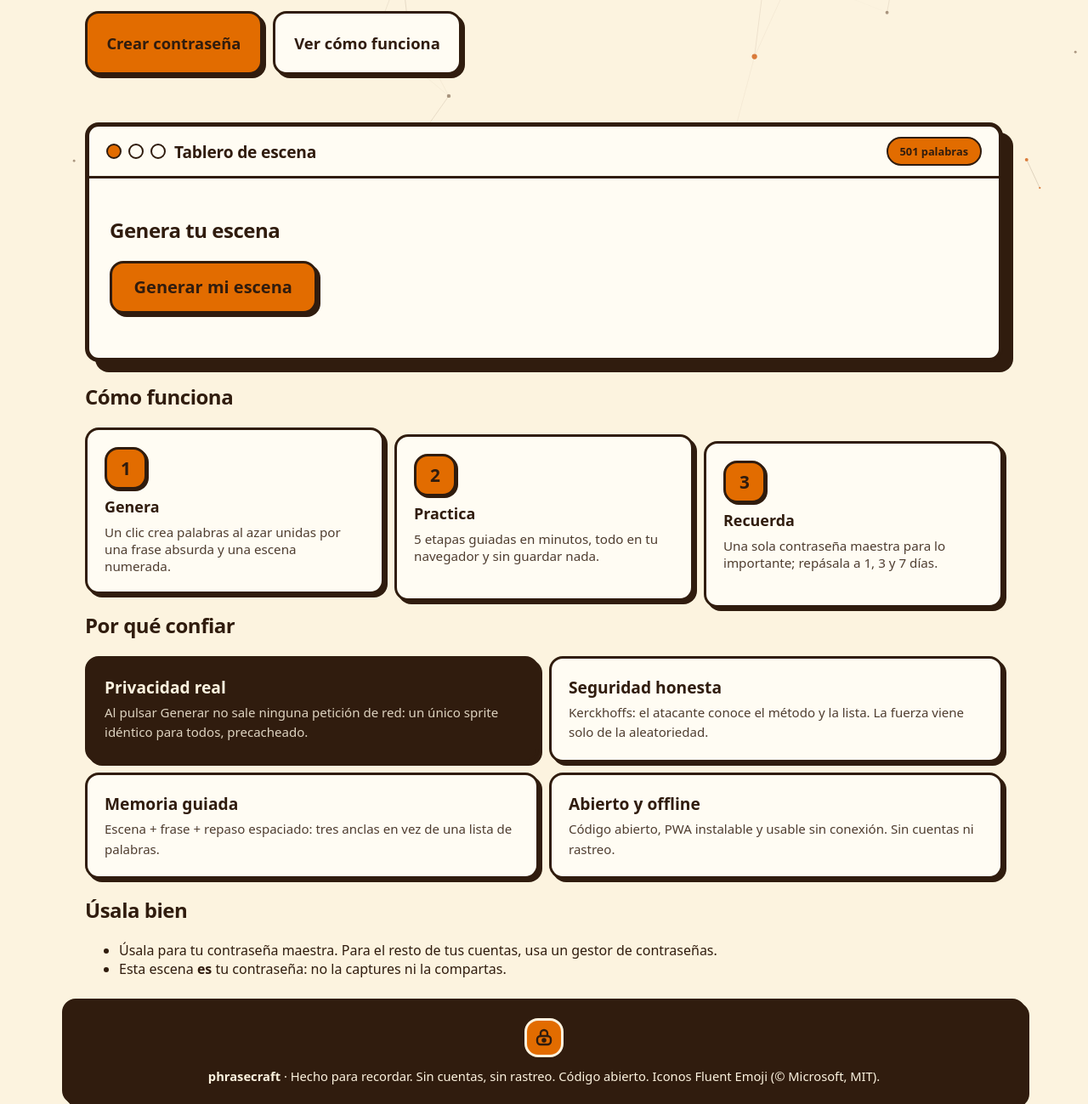
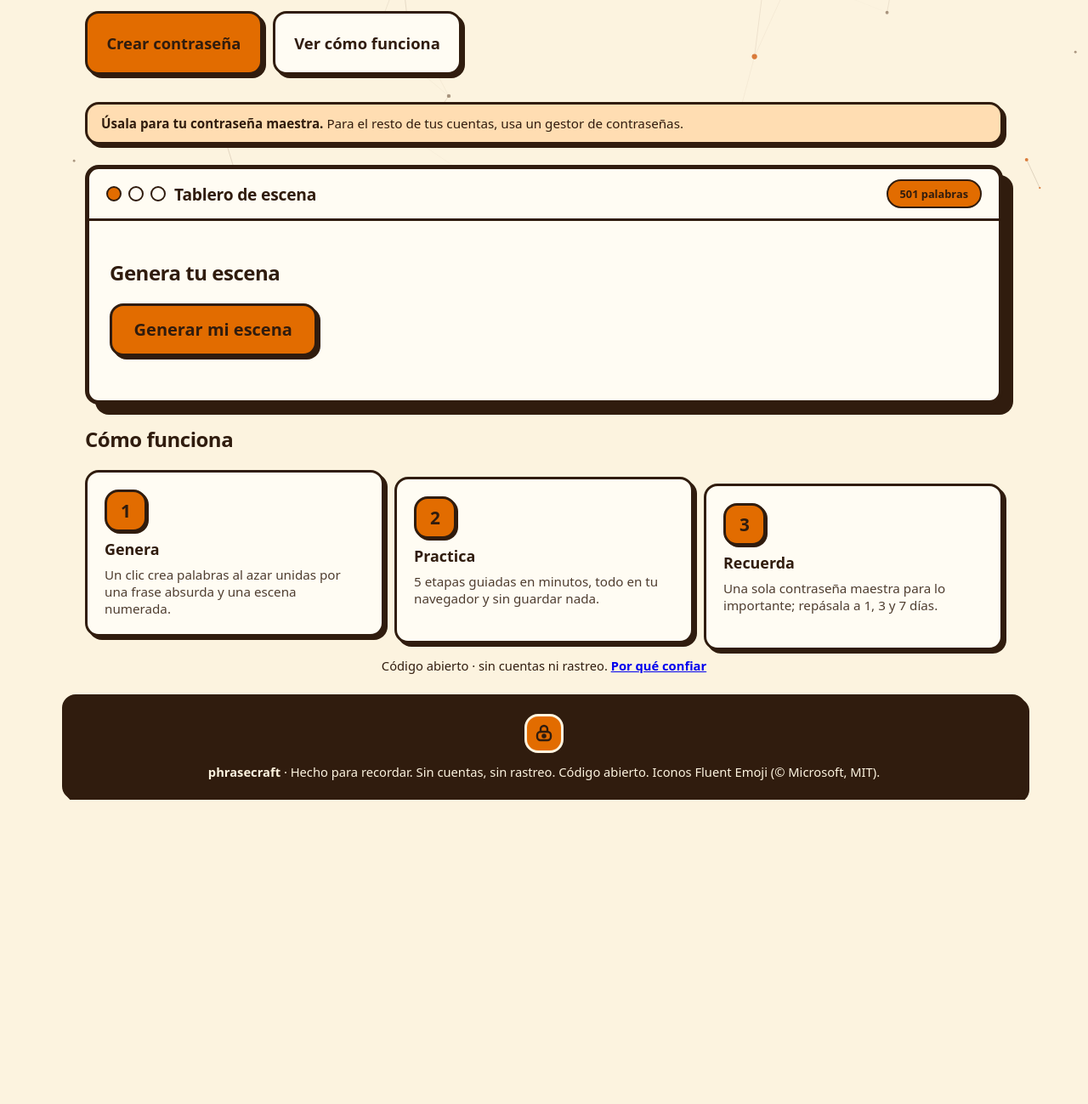
Before and after one commit to Pa004/phrasecraft, an Astro site: page / in a window 1280 px wide. Shown: the part 519-1818 px from the top of the page at 85% size. After the commit the page ends 1460 px from the top, so only its background shows below. Built offline with nearby package versions, Linux system fonts and the light colour scheme; Astro itself is replaced by a stand-in of ours.

Commit message:
feat(ui): distribuir secciones entre home y seguridad (#30)
Home: aviso de contrasena maestra bajo el hero, fuera la seccion Usala bien (el aviso de captura ya vive en el modal) y tira de confianza en vez de Por que confiar. Seguridad: intro Por que confiar con 3 bentos (se omite Seguridad honesta porque Kerckhoffs ya esta en Verificalo tu). Menu En esta pagina queda con solo #como. e2e: aviso visible, confianza en /seguridad y ancla #como.

```diff
--- a/src/pages/index.astro
+++ b/src/pages/index.astro
@@ -1,7 +1,6 @@
 ---
 import BgField from "../components/BgField.svelte";
 import Board from "../components/Board.astro";
-import FeatureBento from "../components/FeatureBento.astro";
 import Footer from "../components/Footer.astro";
 import Generator from "../components/Generator.svelte";
 import NavFab from "../components/NavFab.astro";
@@ -28,8 +27,6 @@ import "../styles/tokens.css";
 		current="/"
 		sections={[
 			{ href: "#como", label: "Cómo funciona", desc: "Genera, practica y recuerda en 3 pasos" },
-			{ href: "#confia", label: "Por qué confiar", desc: "Privacidad real, código abierto" },
-			{ href: "#uso", label: "Úsala bien", desc: "Tu escena es tu contraseña" },
 		]}
 	/>
 	<header>
@@ -46,6 +43,10 @@ import "../styles/tokens.css";
 		/>
 	</header>
 		<main id="contenido">
+			<p class="aviso-maestra" role="note">
+				<strong>Úsala para tu contraseña maestra.</strong> Para el resto de tus cuentas, usa un
+				gestor de contraseñas.
+			</p>
 			<Board title="Tablero de escena" id="generar" pill="501 palabras">
 				<Generator client:load />
 			</Board>
@@ -57,22 +58,32 @@ import "../styles/tokens.css";
 					<StepCard n="3" title="Recuerda" text="Una sola contraseña maestra para lo importante; repásala a 1, 3 y 7 días." />
 				</ol>
 			</section>
-			<section aria-labelledby="confia">
-				<h2 id="confia">Por qué confiar</h2>
-				<ul class="bento">
-					<FeatureBento title="Privacidad real" text="Al pulsar Generar no sale ninguna petición de red: un único sprite idéntico para todos, precacheado." featured />
-					<FeatureBento title="Seguridad honesta" text="Kerckhoffs: el atacante conoce el método y la lista. La fuerza viene solo de la aleatoriedad." />
-					<FeatureBento title="Memoria guiada" text="Escena + frase + repaso espaciado: tres anclas en vez de una lista de palabras." />
-					<FeatureBento title="Abierto y offline" text="Código abierto, PWA instalable y usable sin conexión. Sin cuentas ni rastreo." />
-				</ul>
-			</section>
-			<section aria-labelledby="uso">
-				<h2 id="uso">Úsala bien</h2>
-				<ul>
-					<li>Úsala para tu contraseña maestra. Para el resto de tus cuentas, usa un gestor de contraseñas.</li>
-					<li>Esta escena <strong>es</strong> tu contraseña: no la captures ni la compartas.</li>
-				</ul>
-			</section>
+			<p class="tira-confianza">
+				Código abierto · sin cuentas ni rastreo. <a href="/seguridad">Por qué confiar</a>
+			</p>
 		</main>
 		<Footer />	</body>
 </html>
+
+<style>
+	.aviso-maestra {
+		border: 3px solid var(--edge);
+		border-radius: 16px;
+		background: var(--accent-soft);
+		box-shadow: 4px 4px 0 var(--hard);
+		padding: 12px 16px;
+		margin: 0 0 1rem;
+		font-size: 0.95rem;
+	}
+	.aviso-maestra strong {
+		font-family: var(--font-display);
+	}
+	.tira-confianza {
+		text-align: center;
+		font-size: 0.92rem;
+		margin: 1.5rem 0 0;
+	}
+	.tira-confianza a {
+		font-weight: 700;
+	}
+</style>
```
Also changed, not shown: src/pages/seguridad.astro (+8 -0 lines), tests/e2e/nav-fab.spec.ts (+27 -9 lines).
